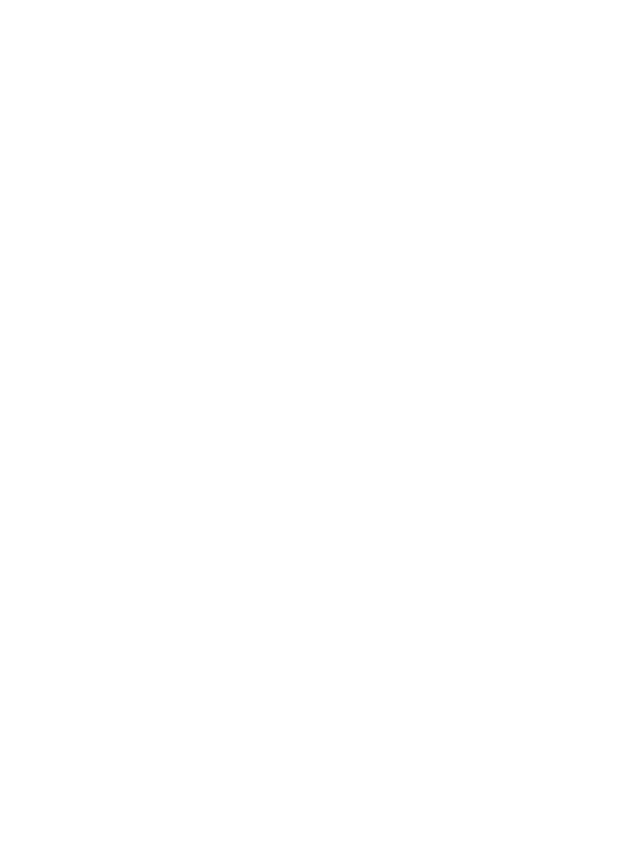
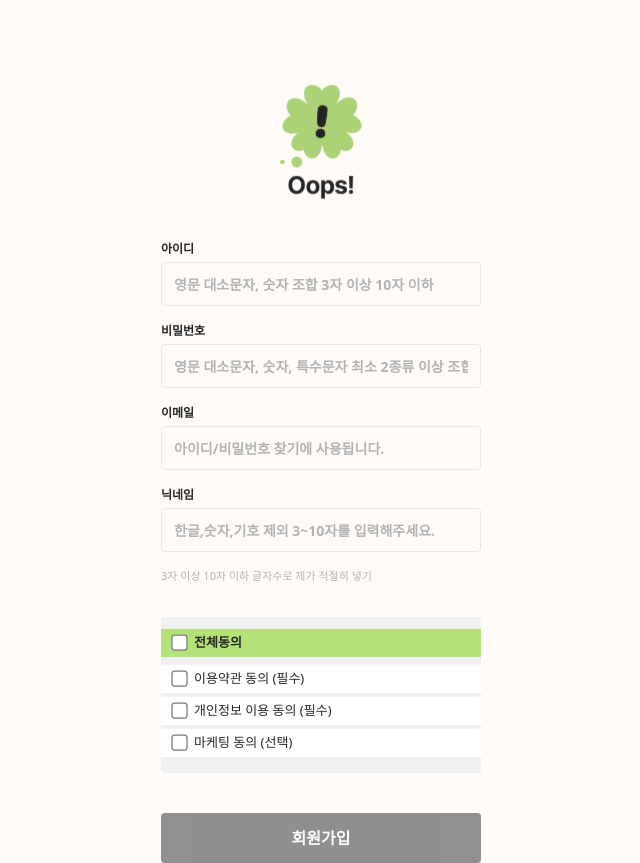
Before and after one commit to Team-0ops/Oops-front, a React (Vite) app: page /signup in a window 1280 px wide. Shown: the whole page, without its empty margins (319-959 px from the left). Before the commit the page ends 800 px from the top, so only its background shows below. Built offline with nearby package versions, Linux system fonts and the light colour scheme.

Commit message:
feat: 회원가입 페이지 UI 구현

```diff
--- a/src/pages/SignupPage.tsx
+++ b/src/pages/SignupPage.tsx
@@ -1,7 +1,192 @@
-const SignupPage=()=>{
-    return (
-        <></>
-    )
+import { useState } from "react";
+import type { ChangeEvent, FormEvent } from "react";
+import LogoMark from "../assets/icons/Logo.svg?react";
+import Button from "../components/common/Button";
+
+interface Terms {
+  all: boolean;
+  service: boolean;
+  privacy: boolean;
+  marketing: boolean;
+}
+
+const SignupPage = () => {
+  //폼 상태
+  const [form, setForm] = useState({
+    id: "",
+    pw: "",
+    email: "",
+    nickname: "",
+  });
+
+  const [terms, setTerms] = useState<Terms>({
+    all: false,
+    service: false,
+    privacy: false,
+    marketing: false,
+  });
+
+  //핸들러
+  const handleInput =
+    (key: keyof typeof form) => (e: ChangeEvent<HTMLInputElement>) =>
+      setForm({ ...form, [key]: e.target.value });
+
+  //개별 체크
+  const toggle = (key: keyof Terms) =>
+    setTerms((prev) => {
+      const next = { ...prev, [key]: !prev[key] };
+      //all 체크 상태 동기화
+      if (key !== "all") {
+        next.all = next.service && next.privacy && next.marketing;
+      }
+      return next;
+    });
+
+  //전체 동의
+  const toggleAll = () =>
+    setTerms((prev) => {
+      const nextValue = !prev.all;
+      return {
+        all: nextValue,
+        service: nextValue,
+        privacy: nextValue,
+        marketing: nextValue,
+      };
+    });
+
+  const handleSubmit = (e: FormEvent) => {
+    e.preventDefault();
+    // TODO: API 연동
+    console.log("회원가입 데이터:", form, terms);
+  };
+
+  const isSubmitDisabled =
+    !form.id ||
+    !form.pw ||
+    !form.email ||
+    !form.nickname ||
+    !terms.service ||
+    !terms.privacy;
+
+  //JSX
+  return (
+    <section className="flex min-h-dvh w-full flex-col items-center bg-[#FFFBF8]">
+      {/* 로고 */}
+      <div className="mt-[84px] flex flex-col items-center gap-4">
+        <LogoMark className="w-[84px] h-[116px]" />
+      </div>
+
+      {/* 입력 폼 */}
+      <form
+        onSubmit={handleSubmit}
+        className="mt-10 w-[320px] flex flex-col gap-4"
+      >
+        {/* 아이디 */}
+        <label className="text-[12px] font-semibold text-[#262626]">
+          아이디
+          <input
+            type="text"
+            placeholder="영문 대소문자, 숫자 조합 3자 이상 10자 이하"
+            value={form.id}
+            onChange={handleInput("id")}
+            className="mt-1 h-[44px] w-full rounded border border-[#ECE6DF] px-3
+                       text-[14px] placeholder-[#B3B3B3] focus:border-green-400 focus:outline-none"
+          />
+        </label>
+
+        {/* 비밀번호 */}
+        <label className="text-[12px] font-semibold text-[#262626]">
+          비밀번호
+          <input
+            type="password"
+            placeholder="영문 대소문자, 숫자, 특수문자 최소 2종류 이상 조합 8자 이상"
+            value={form.pw}
+            onChange={handleInput("pw")}
+            className="mt-1 h-[44px] w-full rounded border border-[#ECE6DF] px-3
+                       text-[14px] placeholder-[#B3B3B3] focus:border-green-400 focus:outline-none"
+          />
+        </label>
+
+        {/* 이메일 */}
+        <label className="text-[12px] font-semibold text-[#262626]">
+          이메일
+          <input
+            type="email"
+            placeholder="아이디/비밀번호 찾기에 사용됩니다."
+            value={form.email}
+            onChange={handleInput("email")}
+            className="mt-1 h-[44px] w-full rounded border border-[#ECE6DF] px-3
+                       text-[14px] placeholder-[#B3B3B3] focus:border-green-400 focus:outline-none"
+          />
+        </label>
+
+        {/* 닉네임 */}
+        <label className="text-[12px] font-semibold text-[#262626]">
+          닉네임
+          <input
+            type="text"
+            placeholder="한글,숫자,기호 제외 3~10자를 입력해주세요."
+            value={form.nickname}
+            onChange={handleInput("nickname")}
+            className="mt-1 h-[44px] w-full rounded border border-[#ECE6DF] px-3
+                       text-[14px] placeholder-[#B3B3B3] focus:border-green-400 focus:outline-none"
+          />
+        </label>
+
+        {/* 안내 문구 */}
+        <p className="text-[11px] text-[#B3B3B3]">
+          3자 이상 10자 이하 글자수로 제가 적절히 넣기
+        </p>
+
+        {/* 약관 박스 */}
+        <div className="mt-4 rounded bg-[#F0F0F0] py-3">
+          {/* 전체 동의 */}
+          <label
+            className="mb-2 flex h-[28px] cursor-pointer items-center bg-[#B3E378] px-3 text-[13px] font-semibold text-[#262626]"
+            htmlFor="all"
+          >
+            <input
+              id="all"
+              type="checkbox"
+              checked={terms.all}
+              onChange={toggleAll}
+              className="mr-2 scale-125 accent-white"
+            />
+            전체동의
+          </label>
+
+          {/* 개별 약관 */}
+          {[
+            { key: "service", label: "이용약관 동의 (필수)" },
+            { key: "privacy", label: "개인정보 이용 동의 (필수)" },
+            { key: "marketing", label: "마케팅 동의 (선택)" },
+          ].map(({ key, label }) => (
+            <label
+              key={key}
+              className="mb-1 flex h-[28px] cursor-pointer items-center bg-white px-3 text-[13px] text-[#262626]"
+            >
+              <input
+                type="checkbox"
+                checked={terms[key as keyof Terms]}
+                onChange={() => toggle(key as keyof Terms)}
+                className="mr-2 scale-125 accent-[#B3E378]"
+              />
+              {label}
+            </label>
+          ))}
+        </div>
+
+        <Button
+          variant="secondary"
+          type="submit"
+          disabled={isSubmitDisabled}
+          className="mt-6"
+        >
+          회원가입
+        </Button>
+      </form>
+    </section>
+  );
 };
 
 export default SignupPage;
```
